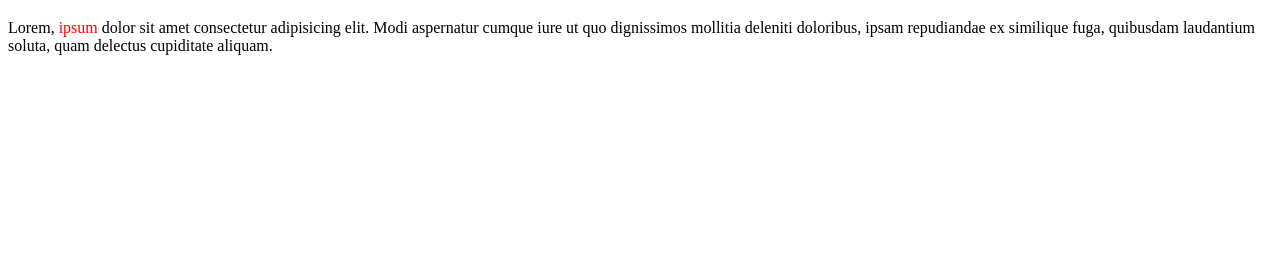
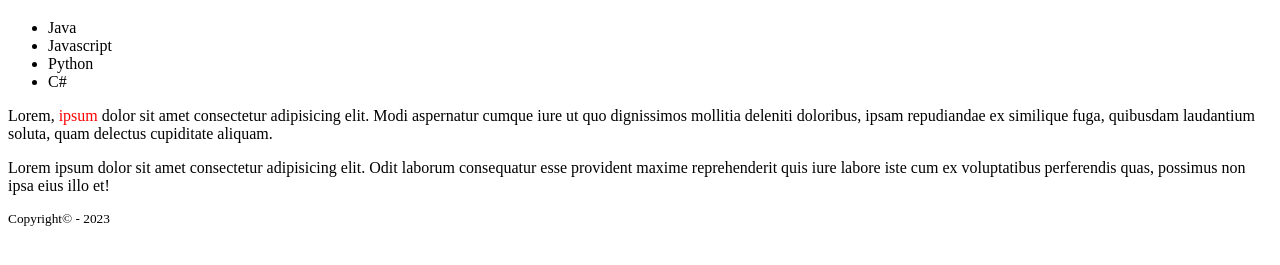
Before and after one commit to alecarlosjesus/exercicio1-s, a plain HTML site: page index.html in a window 1280 px wide. Shown: the part 61-326 px from the top of the page. Drawn offline with Linux system fonts and the light colour scheme.

Commit message:
Layout inicial.

```diff
--- a/index.html
+++ b/index.html
@@ -10,12 +10,39 @@
 <body>
 
 	<div>
-		<h1>PÁGINA INICIAL</h1>
+
+		<header>
+			<h1>PÁGINA INICIAL</h1>
+			<nav>
+				<ul>
+					<li>Java</li>
+					<li>Javascript</li>
+					<li>Python</li>
+					<li>C#</li>
+				</ul>
+
+			</nav>
+		</header>
+
 		<div>
-			<p>
-				Lorem, <span style="color:#ff0000;">ipsum</span> dolor sit amet consectetur adipisicing elit. Modi aspernatur cumque iure ut quo dignissimos mollitia deleniti doloribus, ipsam repudiandae ex similique fuga, quibusdam laudantium soluta, quam delectus cupiditate aliquam.
-			</p>
+			<section>
+				<p>
+					Lorem, <span style="color:#ff0000;">ipsum</span> dolor sit amet consectetur adipisicing elit. Modi aspernatur cumque iure ut quo dignissimos mollitia deleniti doloribus, ipsam repudiandae ex similique fuga, quibusdam laudantium soluta, quam delectus cupiditate aliquam.
+				</p>
+				<p>
+					Lorem ipsum dolor sit amet consectetur adipisicing elit. Odit laborum consequatur esse provident maxime reprehenderit quis iure labore iste cum ex voluptatibus perferendis quas, possimus non ipsa eius illo et!
+				</p>
+			</section>
 		</div>
+
+		<footer>
+			<div>
+				<small>
+					<p>Copyright&copy - 2023</p>
+				</small>
+			</div>
+		</footer>
+
 	</div>
 
 </body>
```
